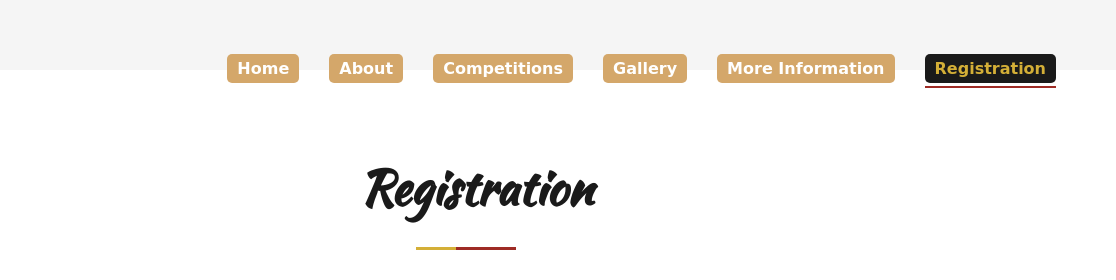
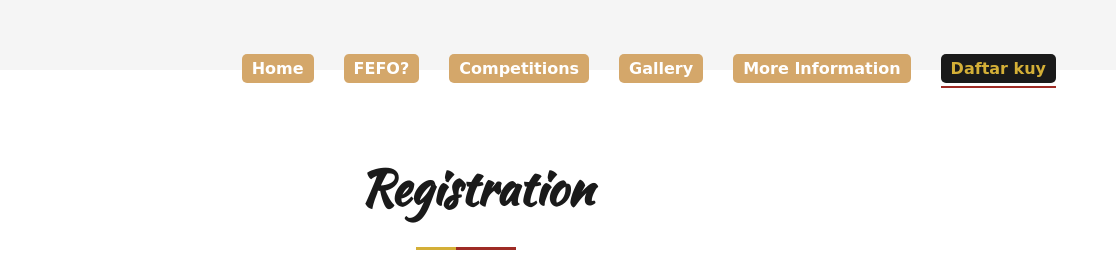
Before and after one commit to fissya/FEFO9th-KARBIT-X-KIR-V2, a plain HTML site: page registration.html in a window 1280 px wide. Shown: the top 280 px of the page, 164-1280 px from the left. Drawn offline with Linux system fonts and the light colour scheme.

Commit message:
Update registration.html for optimize navbar

```diff
--- a/registration.html
+++ b/registration.html
@@ -22,11 +22,11 @@
                 </div>
                 <ul class="nav-menu">
                     <li><a href="index.html">Home</a></li>
-                    <li><a href="index.html#about">About</a></li>
+                    <li><a href="index.html#about">FEFO?</a></li>
                     <li><a href="index.html#competitions">Competitions</a></li>
                     <li><a href="index.html#gallery">Gallery</a></li>
                     <li><a href="info.html">More Information</a></li>
-                    <li><a href="registration.html" class="active nav-btn">Registration</a></li>
+                    <li><a href="registration.html" class="active nav-btn">Daftar kuy</a></li>
                 </ul>
             </nav>
         </div>
```
